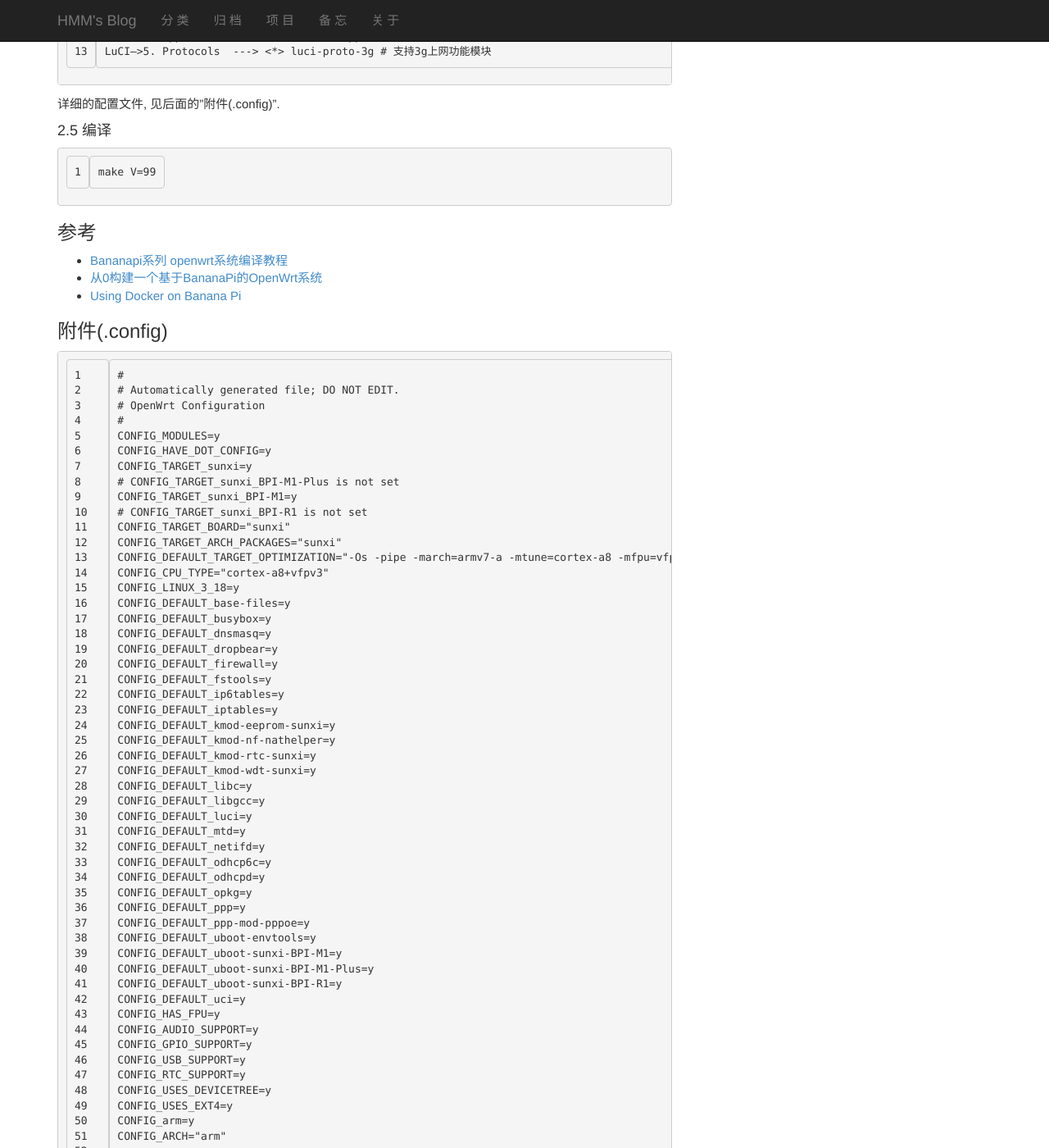
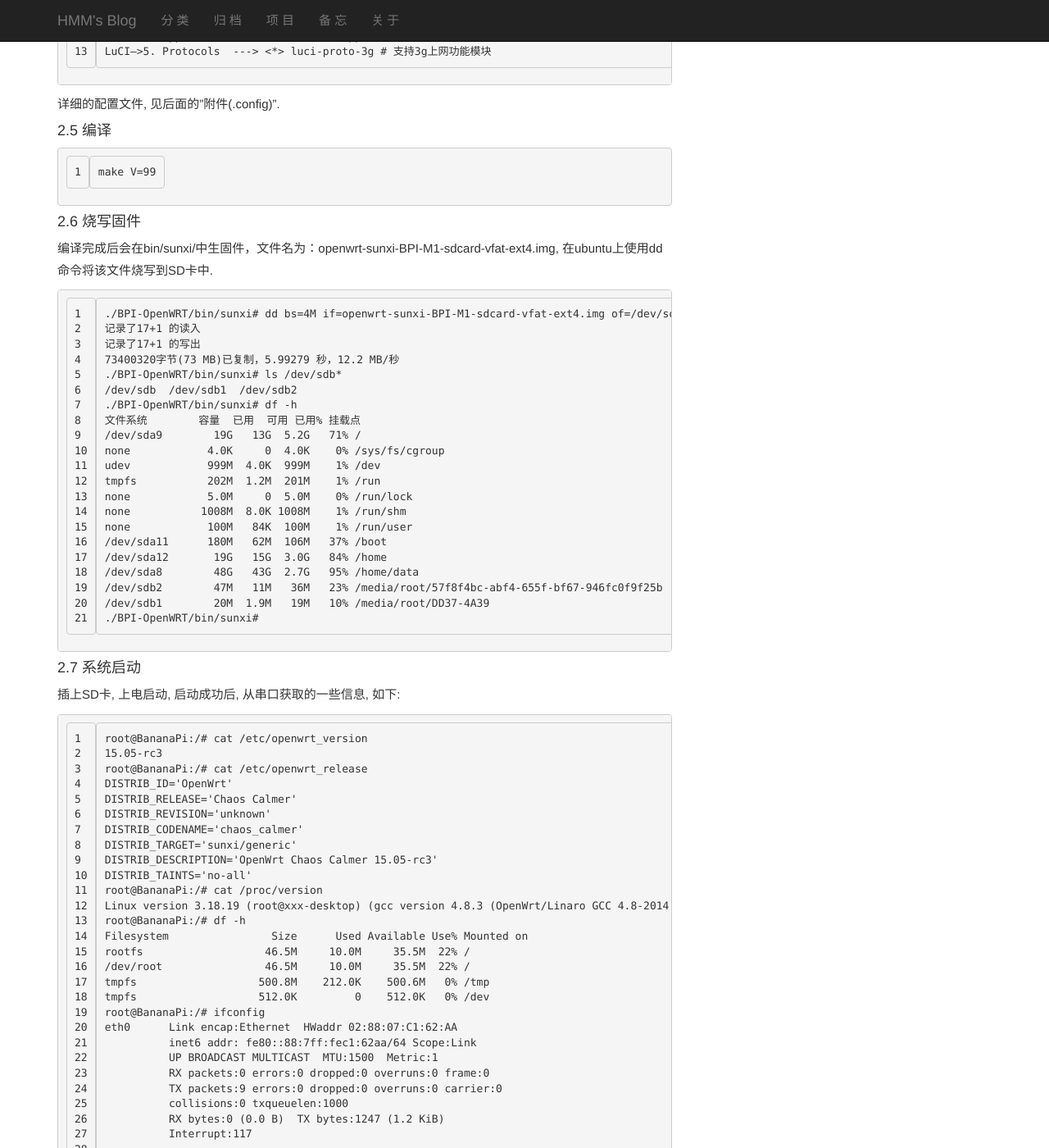
Before and after one commit to richardhmm/blog, a Jekyll site: the page built from _posts/blog/Tech/2016-1-25-bananapi-openwrt-compile.md, in a window 1280 px wide and 1400 px high, scrolled down 1886 px. Shown: the whole window at 82% size. Built offline with Jekyll 4.4.1, drawn with Linux system fonts in a browser that asks for light colours; comment, search, counter and statistics services are not loaded; some of the changed text lies outside the part shown.

Commit message:
新增启动信息

```diff
--- a/_posts/blog/Tech/2016-1-25-bananapi-openwrt-compile.md
+++ b/_posts/blog/Tech/2016-1-25-bananapi-openwrt-compile.md
@@ -61,8 +61,102 @@ LuCI—>5. Protocols  ---> <*> luci-proto-3g # 支持3g上网功能模块
 
     make V=99
 
-
-
+#### 2.6 烧写固件 ####
+编译完成后会在bin/sunxi/中生固件，文件名为：openwrt-sunxi-BPI-M1-sdcard-vfat-ext4.img, 在ubuntu上使用dd命令将该文件烧写到SD卡中.
+~~~
+./BPI-OpenWRT/bin/sunxi# dd bs=4M if=openwrt-sunxi-BPI-M1-sdcard-vfat-ext4.img of=/dev/sdb
+记录了17+1 的读入
+记录了17+1 的写出
+73400320字节(73 MB)已复制，5.99279 秒，12.2 MB/秒
+./BPI-OpenWRT/bin/sunxi# ls /dev/sdb*
+/dev/sdb  /dev/sdb1  /dev/sdb2
+./BPI-OpenWRT/bin/sunxi# df -h
+文件系统        容量  已用  可用 已用% 挂载点
+/dev/sda9        19G   13G  5.2G   71% /
+none            4.0K     0  4.0K    0% /sys/fs/cgroup
+udev            999M  4.0K  999M    1% /dev
+tmpfs           202M  1.2M  201M    1% /run
+none            5.0M     0  5.0M    0% /run/lock
+none           1008M  8.0K 1008M    1% /run/shm
+none            100M   84K  100M    1% /run/user
+/dev/sda11      180M   62M  106M   37% /boot
+/dev/sda12       19G   15G  3.0G   84% /home
+/dev/sda8        48G   43G  2.7G   95% /home/data
+/dev/sdb2        47M   11M   36M   23% /media/root/57f8f4bc-abf4-655f-bf67-946fc0f9f25b
+/dev/sdb1        20M  1.9M   19M   10% /media/root/DD37-4A39
+./BPI-OpenWRT/bin/sunxi#
+~~~
+
+#### 2.7 系统启动 ####
+插上SD卡, 上电启动, 启动成功后, 从串口获取的一些信息, 如下:
+~~~
+root@BananaPi:/# cat /etc/openwrt_version
+15.05-rc3
+root@BananaPi:/# cat /etc/openwrt_release
+DISTRIB_ID='OpenWrt'
+DISTRIB_RELEASE='Chaos Calmer'
+DISTRIB_REVISION='unknown'
+DISTRIB_CODENAME='chaos_calmer'
+DISTRIB_TARGET='sunxi/generic'
+DISTRIB_DESCRIPTION='OpenWrt Chaos Calmer 15.05-rc3'
+DISTRIB_TAINTS='no-all'
+root@BananaPi:/# cat /proc/version
+Linux version 3.18.19 (root@xxx-desktop) (gcc version 4.8.3 (OpenWrt/Linaro GCC 4.8-2014.04 unknown) ) #1 SMP PREEMPT Mon Feb 29 01:26:08 CST 2016
+root@BananaPi:/# df -h
+Filesystem                Size      Used Available Use% Mounted on
+rootfs                   46.5M     10.0M     35.5M  22% /
+/dev/root                46.5M     10.0M     35.5M  22% /
+tmpfs                   500.8M    212.0K    500.6M   0% /tmp
+tmpfs                   512.0K         0    512.0K   0% /dev
+root@BananaPi:/# ifconfig
+eth0      Link encap:Ethernet  HWaddr 02:88:07:C1:62:AA
+          inet6 addr: fe80::88:7ff:fec1:62aa/64 Scope:Link
+          UP BROADCAST MULTICAST  MTU:1500  Metric:1
+          RX packets:0 errors:0 dropped:0 overruns:0 frame:0
+          TX packets:9 errors:0 dropped:0 overruns:0 carrier:0
+          collisions:0 txqueuelen:1000
+          RX bytes:0 (0.0 B)  TX bytes:1247 (1.2 KiB)
+          Interrupt:117
+
+lo        Link encap:Local Loopback
+          inet addr:127.0.0.1  Mask:255.0.0.0
+          inet6 addr: ::1/128 Scope:Host
+          UP LOOPBACK RUNNING  MTU:65536  Metric:1
+          RX packets:104 errors:0 dropped:0 overruns:0 frame:0
+          TX packets:104 errors:0 dropped:0 overruns:0 carrier:0
+          collisions:0 txqueuelen:0
+          RX bytes:7824 (7.6 KiB)  TX bytes:7824 (7.6 KiB)
+
+root@BananaPi:/# cat /etc/config/network
+
+config interface 'loopback'
+        option ifname 'lo'
+        option proto 'static'
+        option ipaddr '127.0.0.1'
+        option netmask '255.0.0.0'
+
+config globals 'globals'
+        option ula_prefix 'fd30:8bf1:b154::/48'
+
+config interface 'wan'
+        option ifname 'eth0'
+        option proto 'dhcp'
+
+config interface 'wan6'
+        option ifname 'eth0'
+        option proto 'dhcpv6'
+
+config interface 'lan'
+        option ifname 'eth1'
+        option force_link '1'
+        option type 'bridge'
+        option proto 'static'
+        option ipaddr '192.168.1.1'
+        option netmask '255.255.255.0'
+        option ip6assign '60'
+
+root@BananaPi:/#
+~~~
 
 ### 参考  ###
 * <a href="http://www.lichanglin.cn/Bananapi%E7%B3%BB%E5%88%97%20openwrt%E7%B3%BB%E7%BB%9F%E7%BC%96%E8%AF%91%E6%95%99%E7%A8%8B/">Bananapi系列 openwrt系统编译教程</a>
```
